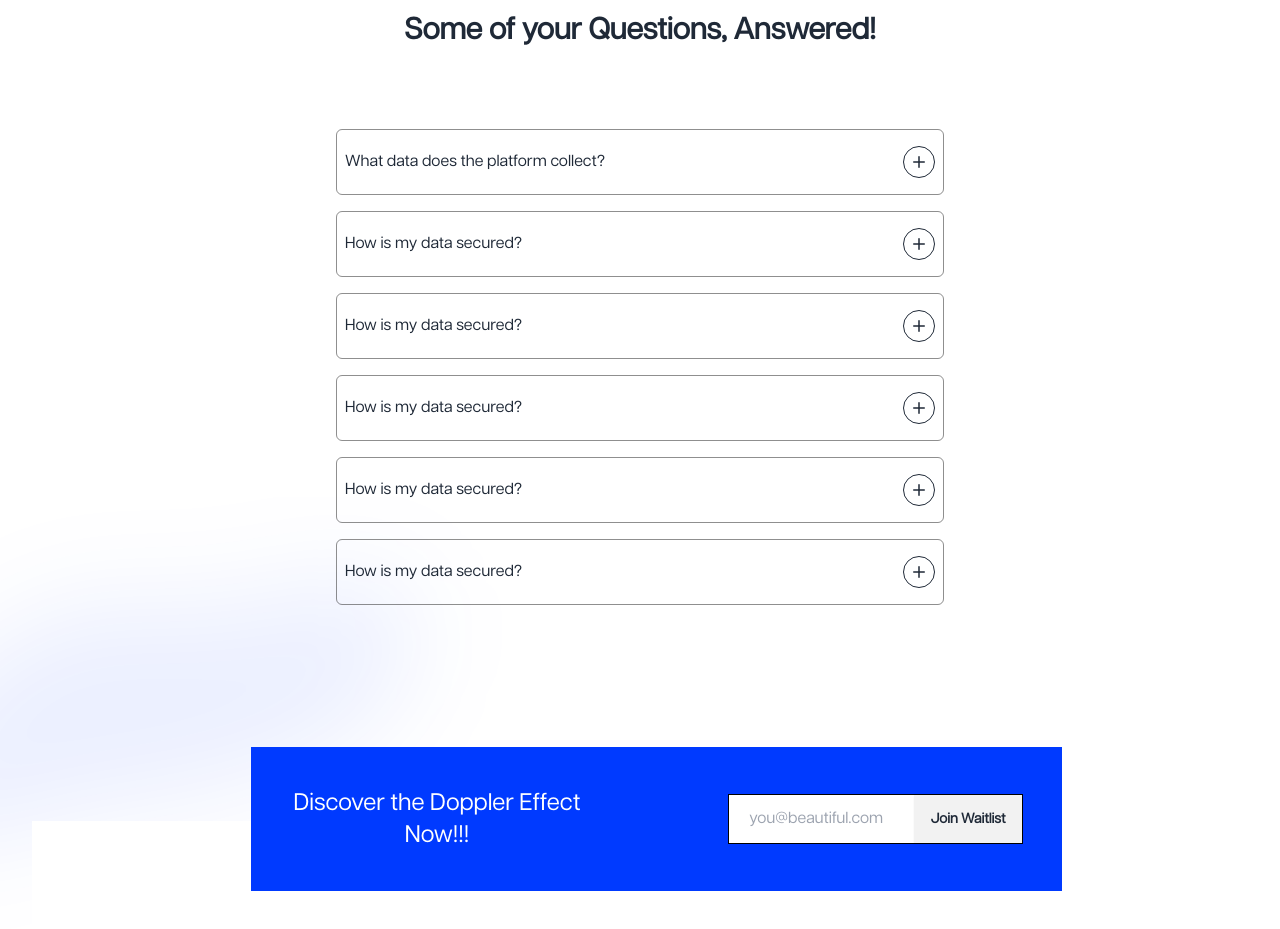
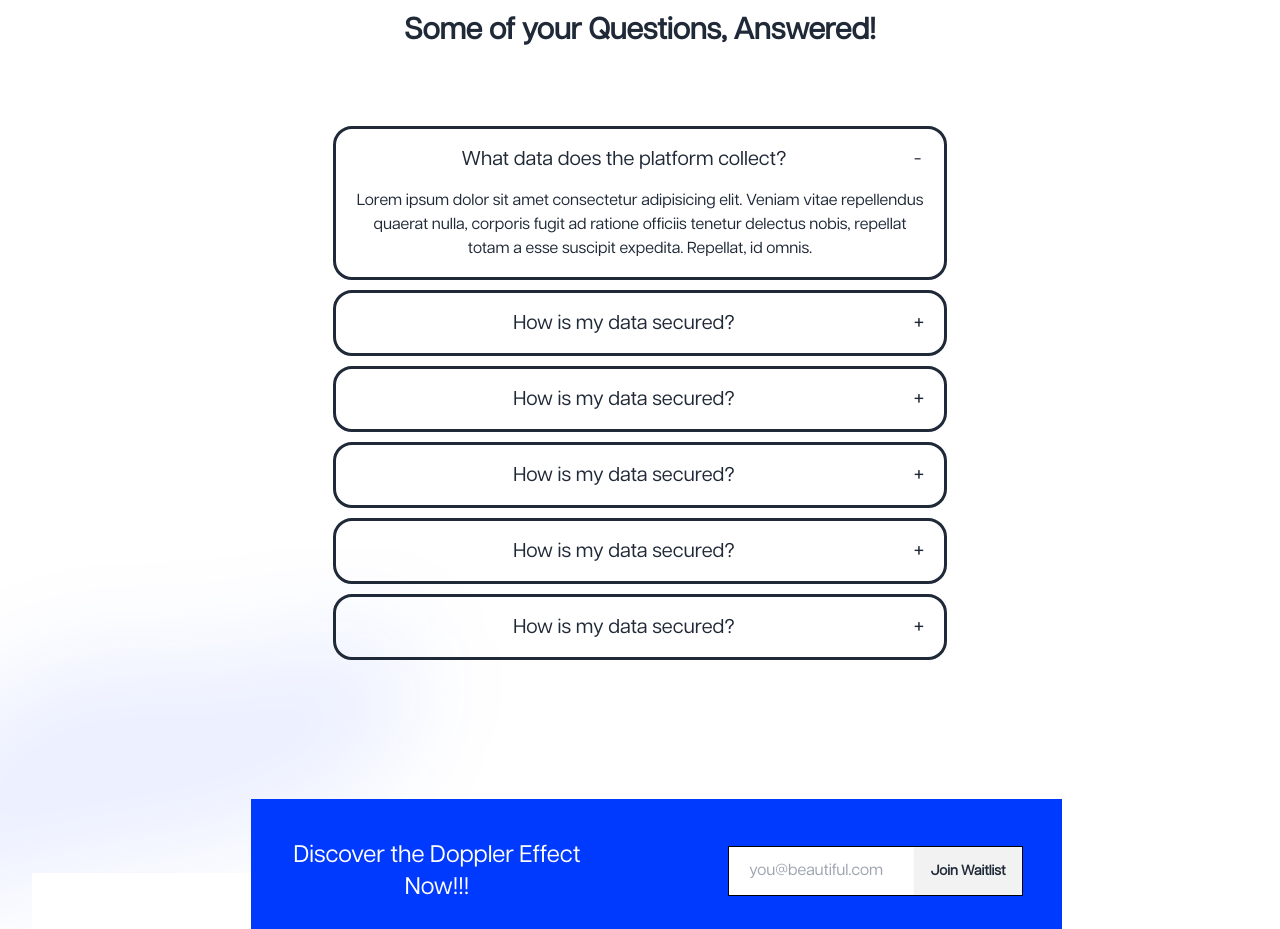
Before and after one commit to lampguard/doppler-client, a React (Vite) app: page /docs/guide in a window 1280 px wide. Shown: the part 2760-3689 px from the top of the page. Built offline with nearby package versions, Linux system fonts and the light colour scheme.

Commit message:
accordion for faqs antd for  waitlist response

```diff
--- a/package.json
+++ b/package.json
@@ -13,6 +13,7 @@
     "@reduxjs/toolkit": "^2.2.3",
     "@tailwindcss/typography": "^0.5.12",
     "@tanstack/react-table": "^8.15.3",
+    "antd": "^5.16.2",
     "daisyui": "^4.10.1",
     "date-fns": "^3.6.0",
     "react": "^18.2.0",
--- /dev/null
+++ b/src/components/Alert.jsx
@@ -0,0 +1,12 @@
+const Alert = ({ className = '', children }) => {
+	return (
+		<div className="toast toast-end toast-top z-50 max-w-full">
+			<div role="alert" className={'max-w-full alert ' + className}>
+				{/* <span>12 unread messages. Tap to see.</span> */}
+				{children}
+			</div>
+		</div>
+	);
+};
+
+export default Alert;
--- a/src/components/Faq.jsx
+++ b/src/components/Faq.jsx
@@ -1,3 +1,4 @@
+import React from 'react';
 import { BsPlus } from 'react-icons/bs';
 
 const questions = [
@@ -24,31 +25,54 @@ const questions = [
 ];
 
 const Faq = () => {
+	// return (
+	// 	<ul className="w-[90%] md:w-1/2 m-auto">
+	// 		{questions.map((q, index) => (
+	// 			<li
+	// 				className="border border-[#21212180] rounded-md px-2 py-4 mb-4"
+	// 				key={`question-${index}`}
+	// 			>
+	// 				<p className="flex flex-wrap items-center justify-between">
+	// 					<span>{q.question}</span>
+	// 					<button
+	// 						onClick={(e) => {
+	// 							// console.log(e.currentTarget.nextElementSibling);
+	// 							e.currentTarget.nextElementSibling.classList.toggle('hidden');
+	// 						}}
+	// 						className="btn btn-sm btn-outline btn-circle"
+	// 					>
+	// 						<BsPlus className="text-2xl" />
+	// 					</button>
+	// 					<span className="w-full rounded-md p-2 mt-[10px] hidden">
+	// 						{q.answer}
+	// 					</span>
+	// 				</p>
+	// 			</li>
+	// 		))}
+	// 	</ul>
+	// );
+
 	return (
-		<ul className="w-[90%] md:w-1/2 m-auto">
+		<div className="w-[90%] m-auto md:w-1/2">
 			{questions.map((q, index) => (
-				<li
-					className="border border-[#21212180] rounded-md px-2 py-4 mb-4"
-					key={`question-${index}`}
-				>
-					<p className="flex flex-wrap items-center justify-between">
-						<span>{q.question}</span>
-						<button
-							onClick={(e) => {
-								// console.log(e.currentTarget.nextElementSibling);
-								e.currentTarget.nextElementSibling.classList.toggle('hidden');
-							}}
-							className="btn btn-sm btn-outline btn-circle"
-						>
-							<BsPlus className="text-2xl" />
-						</button>
-						<span className="w-full rounded-md p-2 mt-[10px] hidden">
-							{q.answer}
-						</span>
-					</p>
-				</li>
+				<React.Fragment key={q.question + index}>
+					<div className="collapse collapse-plus outline">
+						<input
+							type="radio"
+							name="my-accordion-3"
+							defaultChecked={index == 0}
+						/>
+						<div className="collapse-title text-xl font-medium">
+							{q.question}
+						</div>
+						<div className="collapse-content">
+							<p>{q.answer}</p>
+						</div>
+					</div>
+					<div className="py-2"></div>
+				</React.Fragment>
 			))}
-		</ul>
+		</div>
 	);
 };
 
--- a/src/pages/Landing.jsx
+++ b/src/pages/Landing.jsx
@@ -14,8 +14,10 @@ import { FaBurger, FaGithub, FaLinkedin } from 'react-icons/fa6';
 import TextInput from '../components/Input/TextInput';
 import Loader from '../components/Loaders';
 
+import { notification } from 'antd';
+
 import { useJoinWaitlistMutation } from '../services';
-import { useState } from 'react';
+import { useEffect, useState } from 'react';
 
 const navLinks = [
 	{ title: 'Home', to: '/' },
@@ -38,10 +40,28 @@ const Landing = () => {
 		waitlist({ email })
 			.unwrap()
 			.then((data) => {
-				console.log(data);
+				// setResponse({ message: data.message, display: true, mode: 'success' });
+				notification.info({
+					message: data.message || 'Success!',
+					duration: 3,
+				});
 			})
 			.catch((err) => {
-				console.log(err);
+				// setResponse({
+				// 	message: err.data?.message || 'An error occurred',
+				// 	display: true,
+				// 	mode: 'error',
+				// });
+				notification.error({
+					message: err.data?.message || 'An error occurred',
+					duration: 3,
+					className: 'bg-red-200 text-white'
+				});
+			})
+			.finally(() => {
+				// setTimeout(() => {
+				// 	setResponse({ ...response, display: false });
+				// }, 10000);
 			});
 	};
 
--- a/src/services/index.js
+++ b/src/services/index.js
@@ -106,6 +106,7 @@ export const api = createApi({
 				url: '/waitlist',
 				method: 'POST',
 				body: data,
+				timeout: 15000,
 			}),
 		}),
 	}),
```
Also changed, not shown: 1 other file (tests, documents, lock files or other folders).
